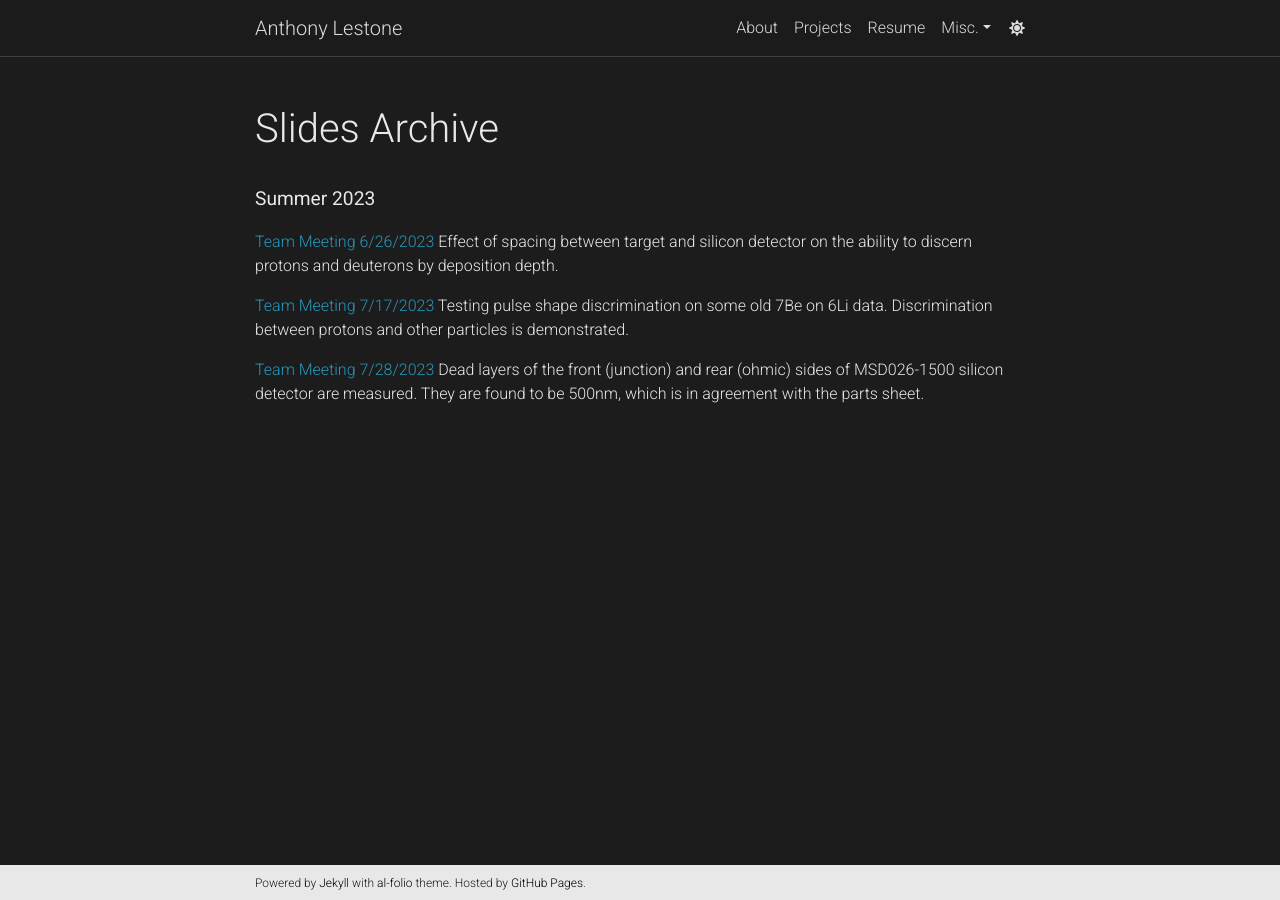
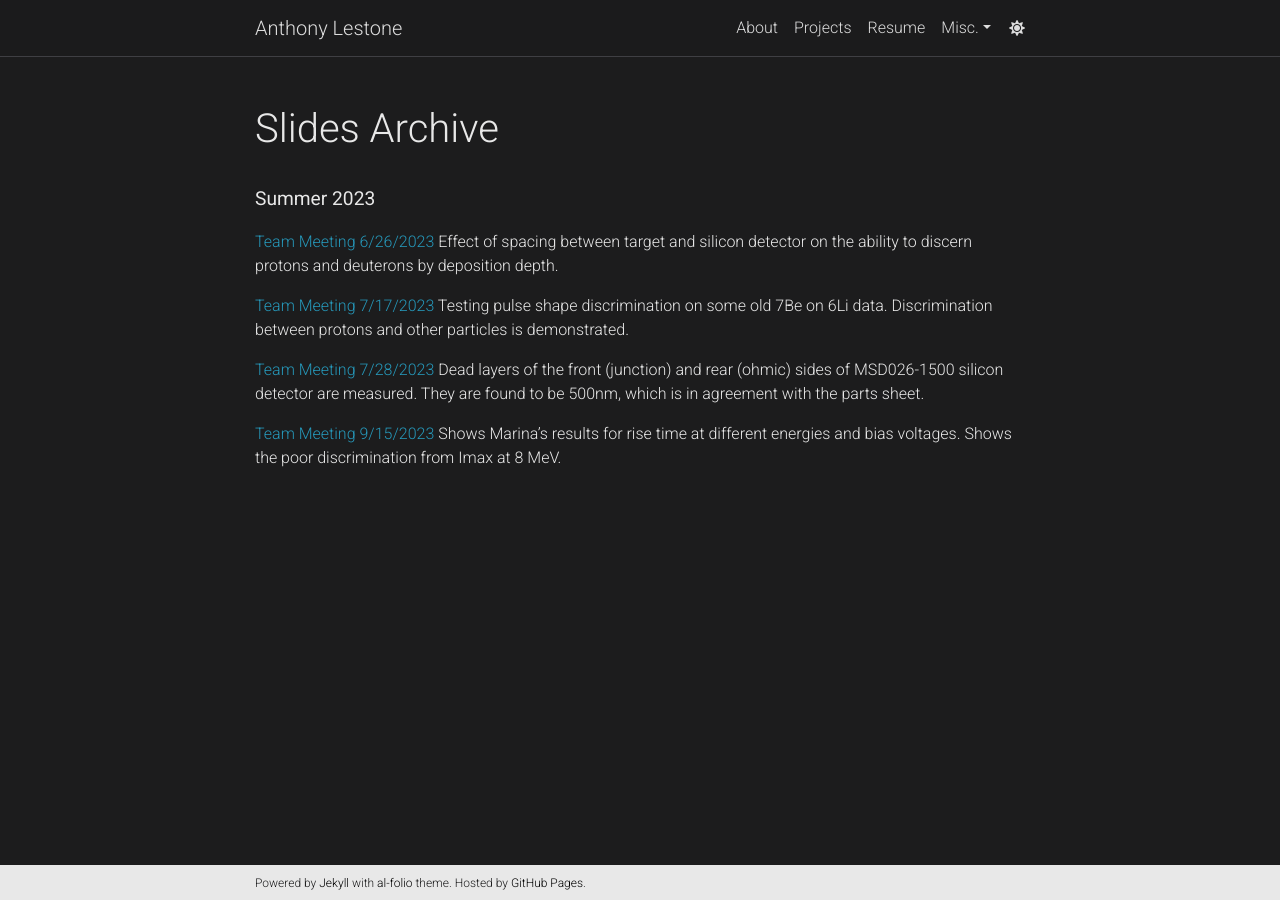
Before and after one commit to anthonylestone/anthonylestone.github.io, a Jekyll site: the page built from _pages/slidesarchive.md, in a window 1280 px wide. Built offline with Jekyll 4.4.1, drawn with Linux system fonts in a browser that asks for light colours; comment, search, counter and statistics services are not loaded; a style sheet for code colours, icons or effects is not loaded.

Commit message:
Added September slides to archive

```diff
--- a/_pages/slidesarchive.md
+++ b/_pages/slidesarchive.md
@@ -15,3 +15,6 @@ Testing pulse shape discrimination on some old 7Be on 6Li data. Discrimination b
 
 [Team Meeting 7/28/2023](/assets/pdf/TeamMeeting-7_28_2023.pdf)
 Dead layers of the front (junction) and rear (ohmic) sides of MSD026-1500 silicon detector are measured. They are found to be 500nm, which is in agreement with the parts sheet.
+
+[Team Meeting 9/15/2023](/assets/pdf/TeamMeeting-9_15_2023.pdf)
+Shows Marina's results for rise time at different energies and bias voltages. Shows the poor discrimination from Imax at 8 MeV.
```
Also changed, not shown: 1 other file.
